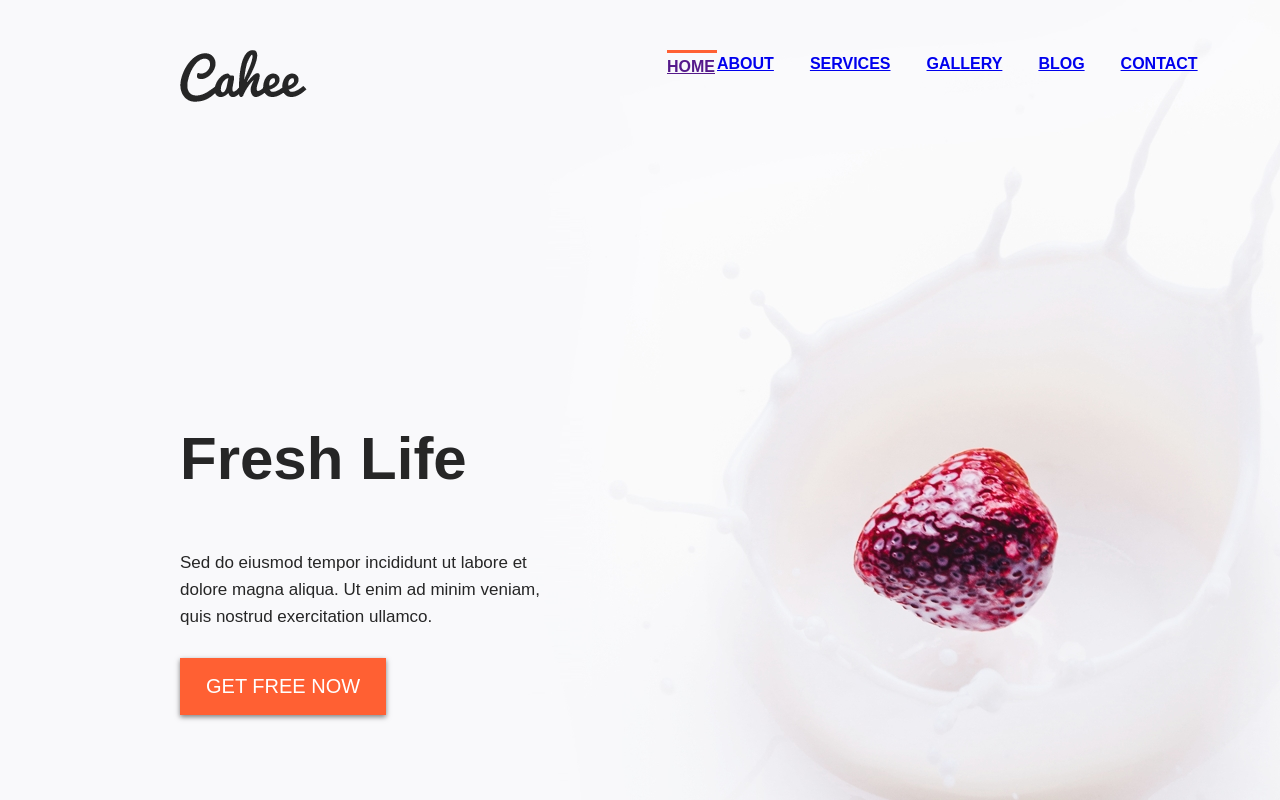
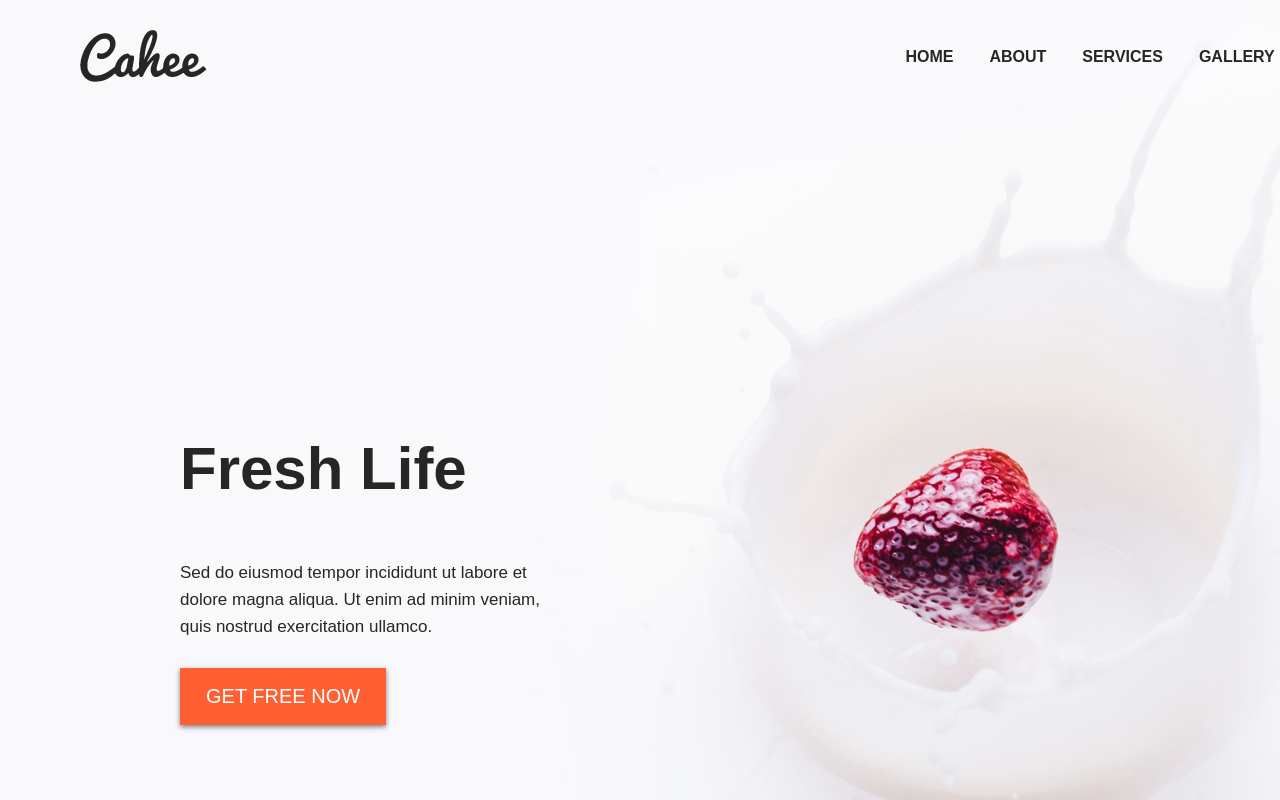
Before and after one commit to Katiasun/Lesson11_part2, a plain HTML site: page index.html in a window 1280 px wide. Shown: the top 800 px of the page. Drawn offline with Linux system fonts and the light colour scheme.

Commit message:
img in a

```diff
--- a/css/style.css
+++ b/css/style.css
@@ -17,16 +17,17 @@ body {
 }
 .header {
   display: flex;
+  align-items: center;
+  justify-content: space-between;
+  padding: 30px;
 }
 .logo {
   display: block;
-
-  padding-left: 180px;
 }
 
 .logo img {
   display: block;
-  padding-top: 50px;
+  margin-left: 50px;
 }
 .menu {
   display: flex;
@@ -39,23 +40,29 @@ body {
   font-size: 16px;
   line-height: 27px;
 
-  margin-top: 50px;
-
   color: #262626;
 }
 
 .menu__list {
   display: flex;
   list-style: none;
-  text-decoration: none;
-  /* margin-left: 459px; */
 }
 .menu__item:not(:last-child) {
-  padding-right: 36px;
+  margin-right: 36px;
 }
-.rectangle {
+.menu__item a {
+  font-family: "Raleway", sans-serif;
+  color: #262626;
+
+  font-weight: bold;
+  font-size: 16px;
+  line-height: 27px;
+  text-decoration: none;
+
+  border-top: 3px solid transparent;
+}
+.menu__item:hover a {
   border-top: 3px solid #ff6033;
-  width: 50px;
 }
 .fresh {
   position: relative;
```
Also changed, not shown: index.html (+1 -1 lines).
